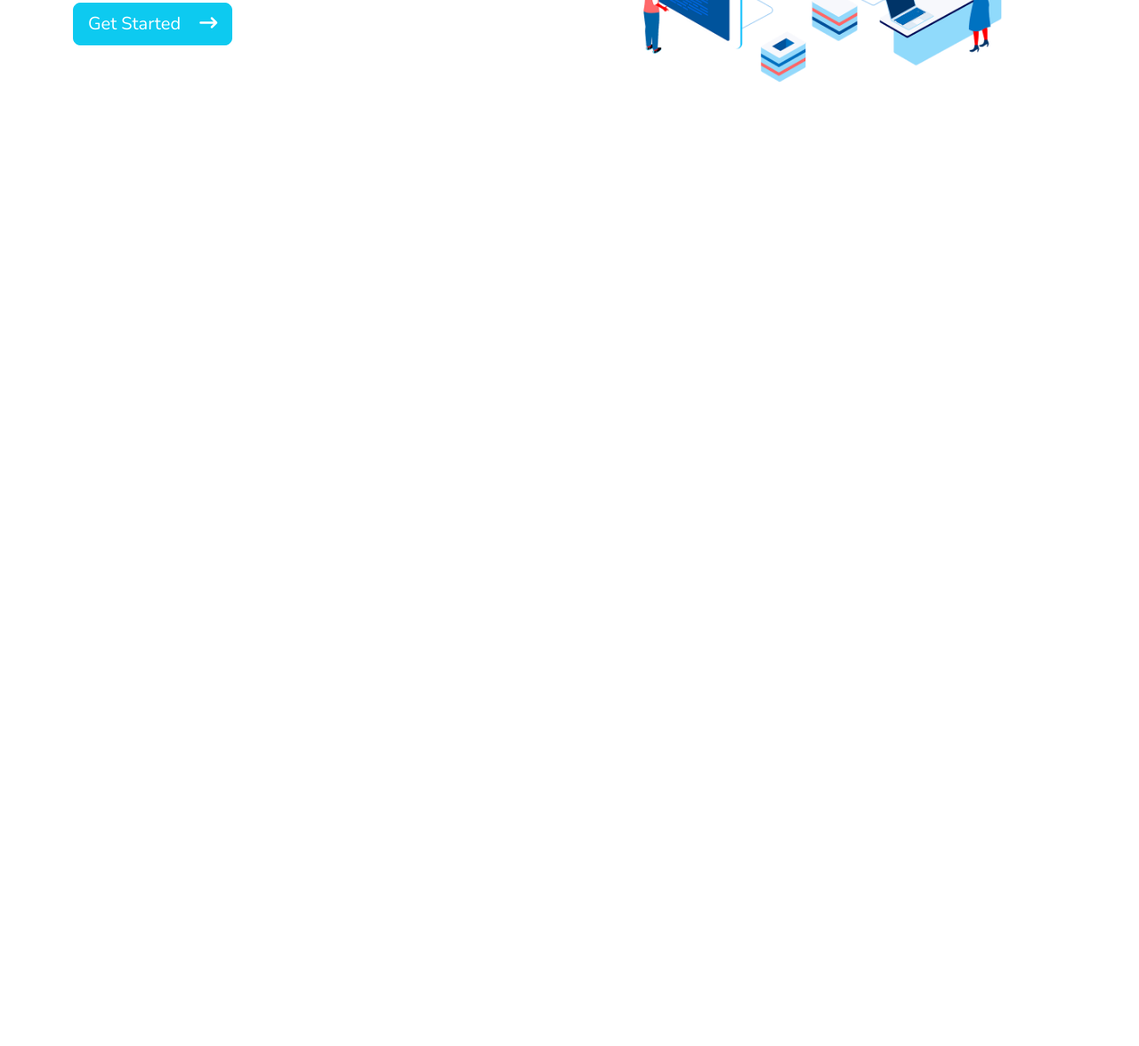
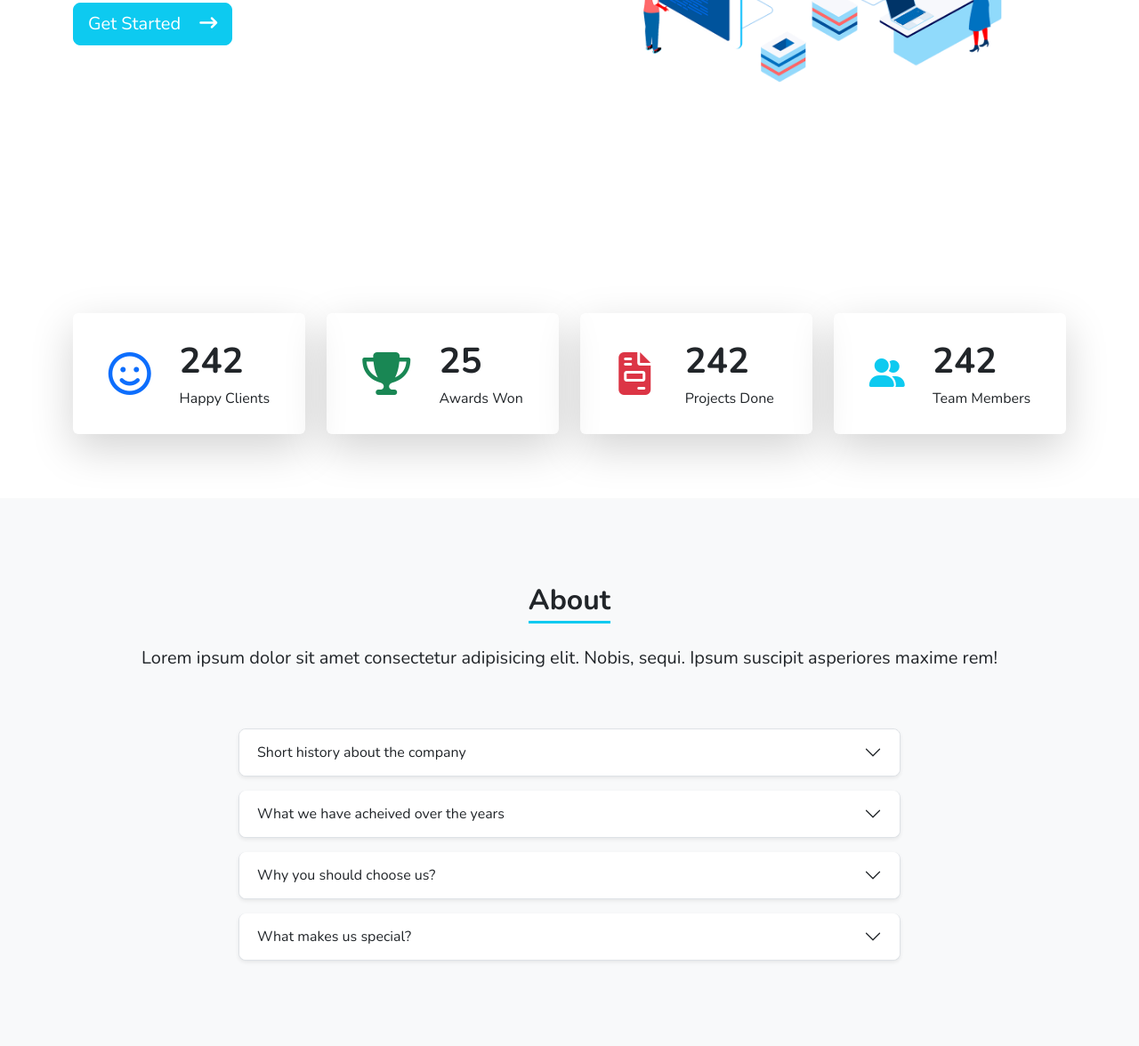
Before and after one commit to arslonga83/industry-page-template, a website built with Vite: page src/index.html in a window 1280 px wide. Shown: the part 552-1728 px from the top of the page at 89% size. Before the commit the page ends 856 px from the top, so only its background shows below. Built offline with nearby package versions, Linux system fonts and the light colour scheme.

Commit message:
add hero and about sections

```diff
--- a/src/index.html
+++ b/src/index.html
@@ -49,6 +49,122 @@
       </div>
     </section>
 
+    <div class="container my-5">
+      <div class="row mb-5">
+        <div class="col-lg-3 col-md-6 mb-4">
+          <div class="d-flex justify-content-around align-items-center p-4 shadow-lg rounded">
+            <div>
+              <i class="far fa-smile fa-3x text-primary"></i>
+            </div>
+            <div>
+              <p class="fs-1 fw-bolder mb-0">242</p>
+              <p class="mb-1">Happy Clients</p>
+            </div>
+          </div>
+        </div>
+        <div class="col-lg-3 col-md-6 mb-4">
+          <div class="d-flex justify-content-around align-items-center p-4 shadow-lg rounded">
+            <div>
+              <i class="fas fa-trophy fa-3x text-success"></i>
+            </div>
+            <div>
+              <p class="fs-1 fw-bolder mb-0">25</p>
+              <p class="mb-1">Awards Won</p>
+            </div>
+          </div>
+        </div>
+        <div class="col-lg-3 col-md-6 mb-4">
+          <div class="d-flex justify-content-around align-items-center p-4 shadow-lg rounded">
+            <div>
+              <i class="fas fa-file-invoice fa-3x text-danger"></i>
+            </div>
+            <div>
+              <p class="fs-1 fw-bolder mb-0">242</p>
+              <p class="mb-1">Projects Done</p>
+            </div>
+          </div>
+        </div>
+        <div class="col-lg-3 col-md-6 mb-4">
+          <div class="d-flex justify-content-around align-items-center p-4 shadow-lg rounded">
+            <div>
+              <i class="fa-solid fa-user-group fa-2x text-info"></i>
+            </div>
+            <div>
+              <p class="fs-1 fw-bolder mb-0">242</p>
+              <p class="mb-1">Team Members</p>
+            </div>
+          </div>
+        </div>
+      </div>
+    </div>
+
+    <section id="about" class="bg-light py-5">
+      <div class="container">
+        <div class="text-center py-5">
+          <h2 class="fw-bolder border-bottom border-info border-3 d-inline-block pb-1">About</h2>
+          <p class="fs-5 mt-3">
+            Lorem ipsum dolor sit amet consectetur adipisicing elit. Nobis, sequi. Ipsum suscipit asperiores maxime rem!
+          </p>
+        </div>
+        <div class="col-xl-8 mx-auto mb-5">
+          <div class="accordion">
+
+            <div class="accordion-item rounded-3 shadow-sm mb-3">
+              <h5 class="accordion-header rounded-3 overflow-hidden">
+                <button class="accordion-button collapsed" data-bs-toggle="collapse" data-bs-target="#collapseOne">
+                  Short history about the company
+                </button>
+              </h5>
+              <div class="accordion-collapse collapse" id="collapseOne">
+                <div class="accordion-body">
+                  Lorem ipsum dolor sit amet consectetur adipisicing elit. Eligendi, non ratione voluptates ad velit deserunt amet obcaecati, unde quas dolore ipsa fugit vitae illo autem.
+                </div>
+              </div>
+            </div>
+
+            <div class="accordion-item rounded-3 shadow-sm mb-3">
+              <h5 class="accordion-header rounded-3 overflow-hidden">
+                <button class="accordion-button collapsed" data-bs-toggle="collapse" data-bs-target="#collapseTwo">
+                  What we have acheived over the years
+                </button>
+              </h5>
+              <div class="accordion-collapse collapse" id="collapseTwo">
+                <div class="accordion-body">
+                  Lorem ipsum dolor sit amet consectetur adipisicing elit. Eligendi, non ratione voluptates ad velit deserunt amet obcaecati, unde quas dolore ipsa fugit vitae illo autem.
+                </div>
+              </div>
+            </div>
+
+            <div class="accordion-item rounded-3 shadow-sm mb-3">
+              <h5 class="accordion-header rounded-3 overflow-hidden">
+                <button class="accordion-button collapsed" data-bs-toggle="collapse" data-bs-target="#collapseThree">
+                  Why you should choose us?
+                </button>
+              </h5>
+              <div class="accordion-collapse collapse" id="collapseThree">
+                <div class="accordion-body">
+                  Lorem ipsum dolor sit amet consectetur adipisicing elit. Eligendi, non ratione voluptates ad velit deserunt amet obcaecati, unde quas dolore ipsa fugit vitae illo autem.
+                </div>
+              </div>
+            </div>
+
+            <div class="accordion-item rounded-3 shadow-sm mb-3">
+              <h5 class="accordion-header rounded-3 overflow-hidden">
+                <button class="accordion-button collapsed" data-bs-toggle="collapse" data-bs-target="#collapseFour">
+                  What makes us special?
+                </button>
+              </h5>
+              <div class="accordion-collapse collapse" id="collapseFour">
+                <div class="accordion-body">
+                  Lorem ipsum dolor sit amet consectetur adipisicing elit. Eligendi, non ratione voluptates ad velit deserunt amet obcaecati, unde quas dolore ipsa fugit vitae illo autem.
+                </div>
+              </div>
+            </div>
+
+          </div>
+        </div>
+      </div>
+    </section>
 
 
 
```
